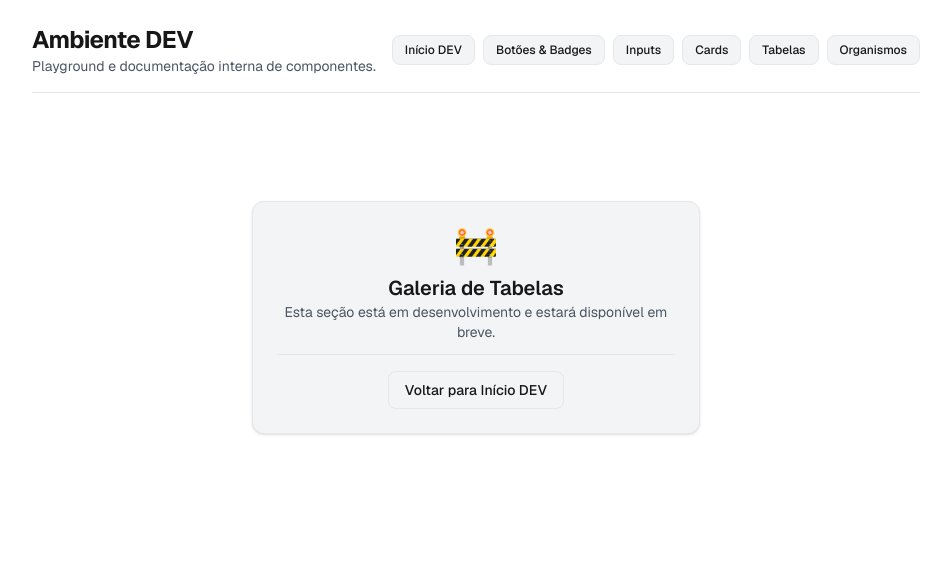
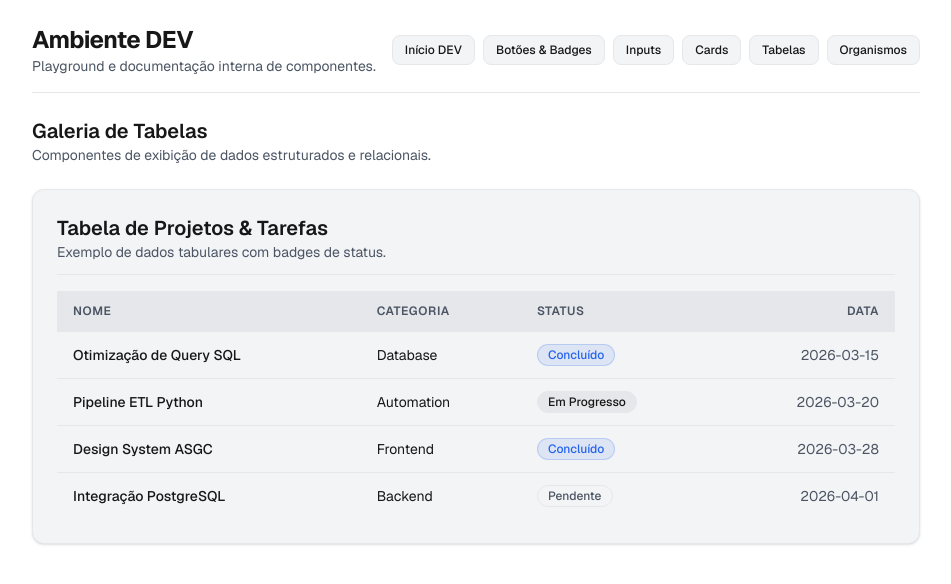
Before and after one commit to alesgc/asgc, a Next.js app in the folder asgc-web/: page /dev/tables in a window 1280 px wide. Shown: the top 584 px of the page, without its empty margins (164-1115 px from the left). Built offline with nearby package versions, Linux system fonts and the light colour scheme; no server answers.

Commit message:
fix(ui): support compound components syntax in Table component

```diff
--- /dev/null
+++ b/asgc-web/app/(tabs)/dev/(ui)/forms/page.tsx
@@ -0,0 +1,5 @@
+import { UnderConstruction } from "@/app/components/ui/UnderConstruction";
+
+export default function FormsDevPage() {
+  return <UnderConstruction title="Galeria de Forms" />;
+}
--- a/asgc-web/app/(tabs)/dev/(ui)/tables/page.tsx
+++ b/asgc-web/app/(tabs)/dev/(ui)/tables/page.tsx
@@ -1,5 +1,66 @@
-import { UnderConstruction } from "@/app/components/ui/UnderConstruction";
+"use client";
+
+import { Card, CardHeader, CardTitle, CardDescription, CardContent } from "@/app/components/ui/Card";
+import { Table } from "@/app/components/ui/Table";
+import { Badge } from "@/app/components/ui/Badge";
+
+const mockTableData = [
+  { id: "1", name: "Otimização de Query SQL", type: "Database", status: "Concluído", date: "2026-03-15" },
+  { id: "2", name: "Pipeline ETL Python", type: "Automation", status: "Em Progresso", date: "2026-03-20" },
+  { id: "3", name: "Design System ASGC", type: "Frontend", status: "Concluído", date: "2026-03-28" },
+  { id: "4", name: "Integração PostgreSQL", type: "Backend", status: "Pendente", date: "2026-04-01" },
+];
 
 export default function TablesDevPage() {
-  return <UnderConstruction title="Galeria de Tabelas" />;
+  return (
+    <div className="space-y-6">
+      <div>
+        <h2 className="text-xl font-semibold">Galeria de Tabelas</h2>
+        <p className="text-sm text-text-secondary">
+          Componentes de exibição de dados estruturados e relacionais.
+        </p>
+      </div>
+
+      <Card>
+        <CardHeader>
+          <CardTitle>Tabela de Projetos & Tarefas</CardTitle>
+          <CardDescription>Exemplo de dados tabulares com badges de status.</CardDescription>
+        </CardHeader>
+        <CardContent>
+          <Table>
+            <Table.Header>
+              <Table.Row>
+                <Table.Head>Nome</Table.Head>
+                <Table.Head>Categoria</Table.Head>
+                <Table.Head>Status</Table.Head>
+                <Table.Head className="text-right">Data</Table.Head>
+              </Table.Row>
+            </Table.Header>
+            <Table.Body>
+              {mockTableData.map((row) => (
+                <Table.Row key={row.id}>
+                  <Table.Cell className="font-medium">{row.name}</Table.Cell>
+                  <Table.Cell>{row.type}</Table.Cell>
+                  <Table.Cell>
+                    <Badge
+                      variant={
+                        row.status === "Concluído"
+                          ? "accent"
+                          : row.status === "Em Progresso"
+                          ? "default"
+                          : "outline"
+                      }
+                    >
+                      {row.status}
+                    </Badge>
+                  </Table.Cell>
+                  <Table.Cell className="text-right text-text-secondary">{row.date}</Table.Cell>
+                </Table.Row>
+              ))}
+            </Table.Body>
+          </Table>
+        </CardContent>
+      </Card>
+    </div>
+  );
 }
--- a/asgc-web/app/components/ui/Table.tsx
+++ b/asgc-web/app/components/ui/Table.tsx
@@ -16,7 +16,7 @@ export function TableContainer({
   );
 }
 
-export function Table({
+function TableRoot({
   className = "",
   children,
   ...props
@@ -87,3 +87,13 @@ export function TableCell({
     </td>
   );
 }
+
+// Anexa os subcomponentes para suportar o acesso <Table.Header />, <Table.Row />, etc.
+export const Table = Object.assign(TableRoot, {
+  Header: TableHeader,
+  Body: TableBody,
+  Row: TableRow,
+  Head: TableHead,
+  Cell: TableCell,
+  Container: TableContainer,
+});
```
